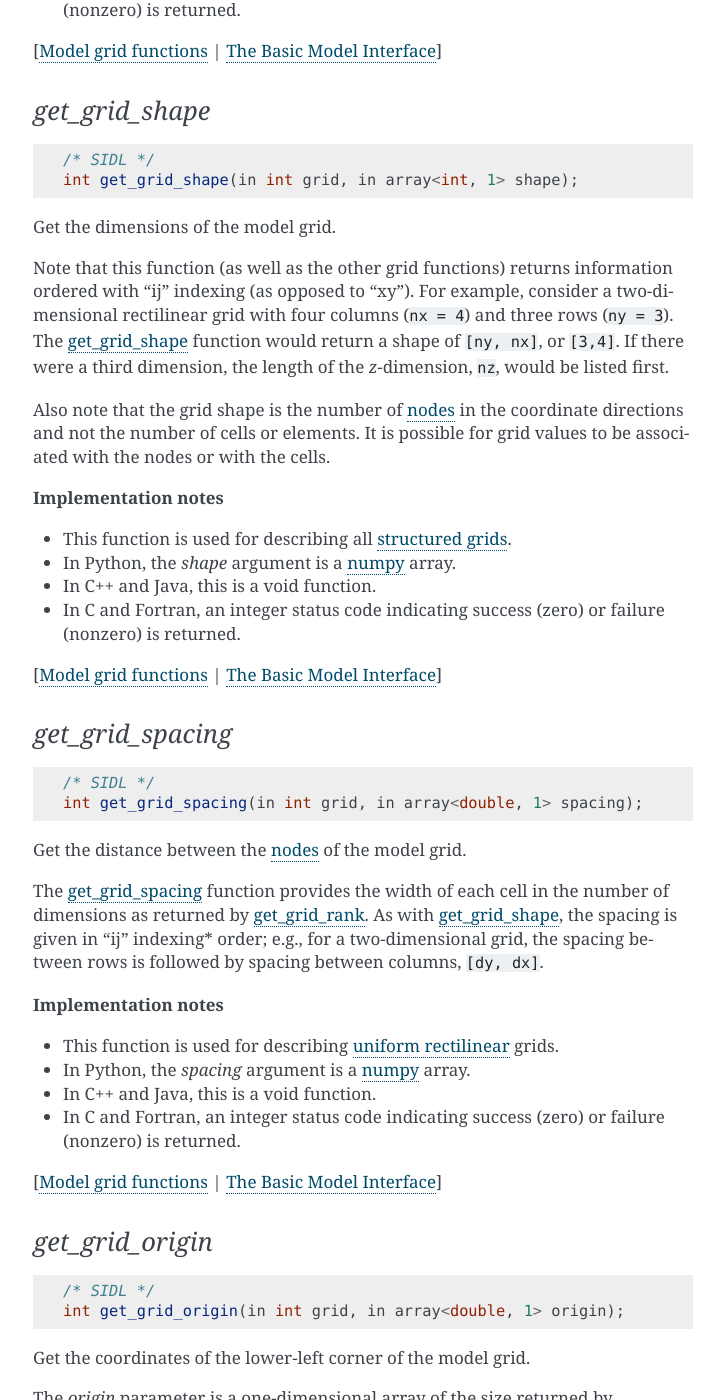
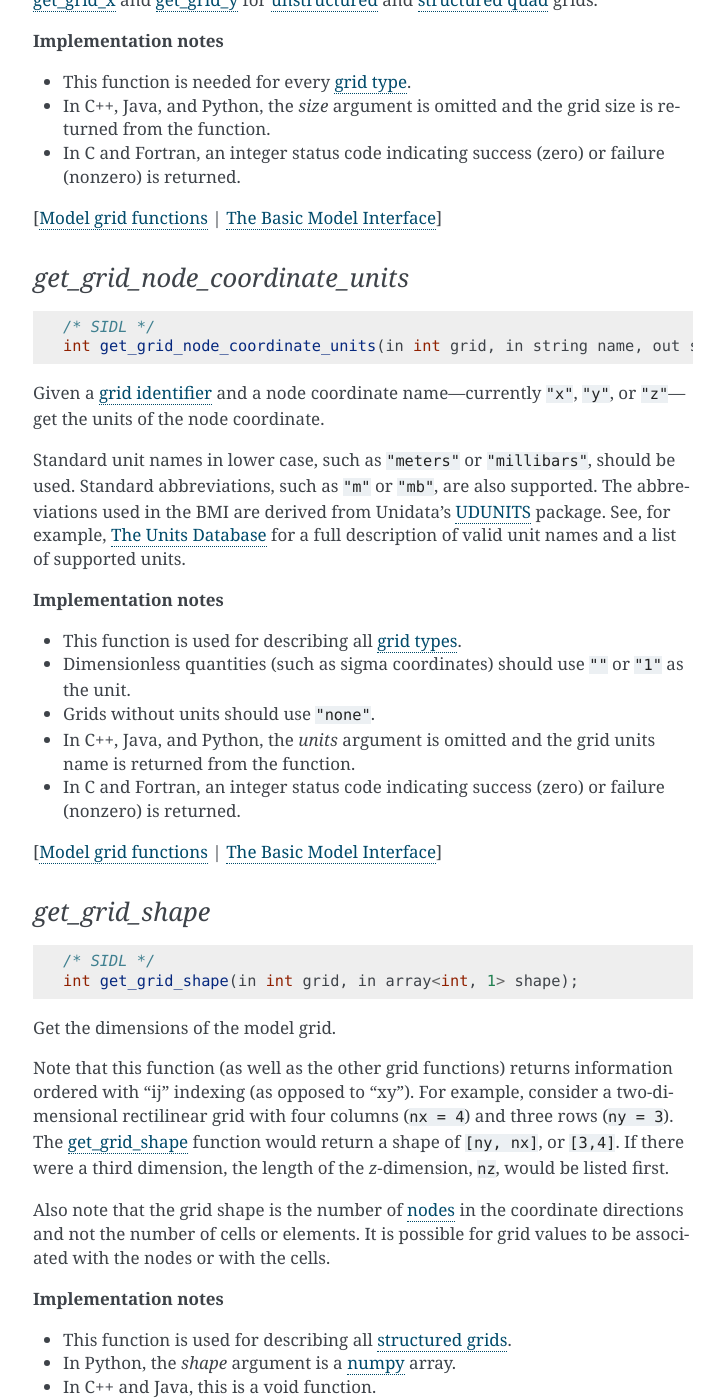
Before and after one commit to csdms/bmi, a Sphinx documentation site: the page built from docs/source/index.rst, in a window 1280 px wide and 1400 px high, scrolled down 18134 px. Shown: the whole window, without its empty margins (387-1111 px from the left). Built offline with Sphinx 7.4.7, drawn with Linux system fonts in a browser that asks for light colours; formulas are drawn with MathJax 3; some of the changed text lies outside the part shown.

Commit message:
Rename get_grid_units to get_grid_node_coordinate_units

```diff
--- a/docs/source/bmi.grid_funcs.rst
+++ b/docs/source/bmi.grid_funcs.rst
@@ -117,6 +117,44 @@ for :ref:`unstructured <unstructured_grids>` and
 [:ref:`grid_funcs` | :ref:`basic_model_interface`]
 
 
+.. _get_grid_node_coordinate_units:
+
+*get_grid_node_coordinate_units*
+.................
+
+.. code-block:: java
+
+   /* SIDL */
+   int get_grid_node_coordinate_units(in int grid, in string name, out string units);
+
+Given a :term:`grid identifier`
+and a node coordinate name---currently ``"x"``, ``"y"``, or ``"z"``---get
+the units of the node coordinate.
+
+Standard unit names in lower case,
+such as ``"meters"`` or ``"millibars"``,
+should be used.
+Standard abbreviations,
+such as ``"m"`` or ``"mb"``, are also supported.
+The abbreviations used in the BMI are derived from
+Unidata's `UDUNITS`_ package.
+See, for example, `The Units Database`_ for a
+full description of valid unit names and a list of supported units.
+
+**Implementation notes**
+
+* This function is used for describing all :ref:`grid types <model_grids>`.
+* Dimensionless quantities (such as sigma coordinates)
+  should use ``""`` or ``"1"`` as the unit.
+* Grids without units should use ``"none"``.
+* In C++, Java, and Python, the *units* argument is omitted and the grid
+  units name is returned from the function.
+* In C and Fortran, an integer status code indicating success (zero) or failure
+  (nonzero) is returned.
+
+[:ref:`grid_funcs` | :ref:`basic_model_interface`]
+
+
 .. _get_grid_shape:
 
 *get_grid_shape*
@@ -214,44 +252,6 @@ the origin is given in the column dimension, followed by the row dimension,
   <uniform_rectilinear>` grids.
 * In Python, the *origin* argument is a :term:`numpy <NumPy>` array.
 * In C++ and Java, this is a void function.
-* In C and Fortran, an integer status code indicating success (zero) or failure
-  (nonzero) is returned.
-
-[:ref:`grid_funcs` | :ref:`basic_model_interface`]
-
-
-.. _get_grid_units:
-
-*get_grid_units*
-.................
-
-.. code-block:: java
-
-   /* SIDL */
-   int get_grid_units(in int grid, in string name, out string units);
-
-Given a :term:`grid identifier`
-and a dimension name---currently ``"x"``, ``"y"``, or ``"z"``---get
-the units of the grid dimension.
-
-Standard unit names in lower case,
-such as ``"meters"`` or ``"millibars"``,
-should be used.
-Standard abbreviations,
-such as ``"m"`` or ``"mb"``, are also supported.
-The abbreviations used in the BMI are derived from
-Unidata's `UDUNITS`_ package.
-See, for example, `The Units Database`_ for a
-full description of valid unit names and a list of supported units.
-
-**Implementation notes**
-
-* This function is used for describing all :ref:`grid types <model_grids>`.
-* Dimensionless quantities (such as sigma coordinates)
-  should use ``""`` or ``"1"`` as the unit.
-* Grids without units should use ``"none"``.
-* In C++ and Python, the *units* argument is omitted and the grid
-  units name is returned from the function.
 * In C and Fortran, an integer status code indicating success (zero) or failure
   (nonzero) is returned.
 
--- a/docs/source/bmi.spec.rst
+++ b/docs/source/bmi.spec.rst
@@ -89,52 +89,52 @@ grouped by functional category.
    :align: center
    :widths: 30, 70
 
-   ==============================  =========================================
-   Function                        Description
-   ==============================  =========================================
-   :ref:`initialize`               Perform startup tasks for the model.
-   :ref:`update`                   Advance model state by one time step.
-   :ref:`update_until`             Advance model state until the given time.
-   :ref:`finalize`                 Perform tear-down tasks for the model.
-   :ref:`get_component_name`       Name of the model.
-   :ref:`get_input_item_count`     Count of a model's input variables.
-   :ref:`get_output_item_count`    Count of a model's output variables.
-   :ref:`get_input_var_names`      List of a model's input variables.
-   :ref:`get_output_var_names`     List of a model's output variables.
-   :ref:`get_var_grid`             Get the grid identifier for a variable.
-   :ref:`get_var_type`             Get the data type of a variable.
-   :ref:`get_var_units`            Get the units of a variable.
-   :ref:`get_var_itemsize`         Get the size (in bytes) of one element of a variable.
-   :ref:`get_var_nbytes`           Get the total size (in bytes) of a variable.
-   :ref:`get_var_location`         Get the grid element type of a variable.
-   :ref:`get_current_time`         Current time of the model.
-   :ref:`get_start_time`           Start time of the model.
-   :ref:`get_end_time`             End time of the model.
-   :ref:`get_time_units`           Time units used in the model.
-   :ref:`get_time_step`            Time step used in the model.
-   :ref:`get_value`                Get a copy of values of a given variable.
-   :ref:`get_value_ptr`            Get a reference to the values of a given variable.
-   :ref:`get_value_at_indices`     Get variable values at specific locations.
-   :ref:`set_value`                Set the values of a given variable.
-   :ref:`set_value_at_indices`     Set the values of a variable at specific locations.
-   :ref:`get_grid_rank`            Get the number of dimensions of a computational grid.
-   :ref:`get_grid_size`            Get the total number of elements of a computational grid.
-   :ref:`get_grid_type`            Get the grid type as a string.
-   :ref:`get_grid_shape`           Get the dimensions of a computational grid.
-   :ref:`get_grid_spacing`         Get the spacing between grid nodes.
-   :ref:`get_grid_origin`          Get the origin of a grid.
-   :ref:`get_grid_units`           Get the units of each dimension of a grid.
-   :ref:`get_grid_x`               Get the locations of a grid's nodes in dimension 1.
-   :ref:`get_grid_y`               Get the locations of a grid's nodes in dimension 2.
-   :ref:`get_grid_z`               Get the locations of a grid's nodes in dimension 3.
-   :ref:`get_grid_node_count`      Get the number of nodes in the grid.
-   :ref:`get_grid_edge_count`      Get the number of edges in the grid.
-   :ref:`get_grid_face_count`      Get the number of faces in the grid.
-   :ref:`get_grid_edge_nodes`      Get the edge-node connectivity.
-   :ref:`get_grid_face_edges`      Get the face-edge connectivity.
-   :ref:`get_grid_face_nodes`      Get the face-node connectivity.
-   :ref:`get_grid_nodes_per_face`  Get the number of nodes for each face.
-   ==============================  =========================================
+   ===================================== =========================================
+   Function                              Description
+   ===================================== =========================================
+   :ref:`initialize`                     Perform startup tasks for the model.
+   :ref:`update`                         Advance model state by one time step.
+   :ref:`update_until`                   Advance model state until the given time.
+   :ref:`finalize`                       Perform tear-down tasks for the model.
+   :ref:`get_component_name`             Name of the model.
+   :ref:`get_input_item_count`           Count of a model's input variables.
+   :ref:`get_output_item_count`          Count of a model's output variables.
+   :ref:`get_input_var_names`            List of a model's input variables.
+   :ref:`get_output_var_names`           List of a model's output variables.
+   :ref:`get_var_grid`                   Get the grid identifier for a variable.
+   :ref:`get_var_type`                   Get the data type of a variable.
+   :ref:`get_var_units`                  Get the units of a variable.
+   :ref:`get_var_itemsize`               Get the size (in bytes) of one element of a variable.
+   :ref:`get_var_nbytes`                 Get the total size (in bytes) of a variable.
+   :ref:`get_var_location`               Get the grid element type of a variable.
+   :ref:`get_current_time`               Current time of the model.
+   :ref:`get_start_time`                 Start time of the model.
+   :ref:`get_end_time`                   End time of the model.
+   :ref:`get_time_units`                 Time units used in the model.
+   :ref:`get_time_step`                  Time step used in the model.
+   :ref:`get_value`                      Get a copy of values of a given variable.
+   :ref:`get_value_ptr`                  Get a reference to the values of a given variable.
+   :ref:`get_value_at_indices`           Get variable values at specific locations.
+   :ref:`set_value`                      Set the values of a given variable.
+   :ref:`set_value_at_indices`           Set the values of a variable at specific locations.
+   :ref:`get_grid_rank`                  Get the number of dimensions of a computational grid.
+   :ref:`get_grid_size`                  Get the total number of elements of a computational grid.
+   :ref:`get_grid_type`                  Get the grid type as a string.
+   :ref:`get_grid_node_coordinate_units` Get the units of each dimension of a grid.
+   :ref:`get_grid_shape`                 Get the dimensions of a computational grid.
+   :ref:`get_grid_spacing`               Get the spacing between grid nodes.
+   :ref:`get_grid_origin`                Get the origin of a grid.
+   :ref:`get_grid_x`                     Get the locations of a grid's nodes in dimension 1.
+   :ref:`get_grid_y`                     Get the locations of a grid's nodes in dimension 2.
+   :ref:`get_grid_z`                     Get the locations of a grid's nodes in dimension 3.
+   :ref:`get_grid_node_count`            Get the number of nodes in the grid.
+   :ref:`get_grid_edge_count`            Get the number of edges in the grid.
+   :ref:`get_grid_face_count`            Get the number of faces in the grid.
+   :ref:`get_grid_edge_nodes`            Get the edge-node connectivity.
+   :ref:`get_grid_face_edges`            Get the face-edge connectivity.
+   :ref:`get_grid_face_nodes`            Get the face-node connectivity.
+   :ref:`get_grid_nodes_per_face`        Get the number of nodes for each face.
+   ===================================== =========================================
 
 .. include:: bmi.control_funcs.rst
 .. include:: bmi.info_funcs.rst
```
Also changed, not shown: docs/source/model_grids.rst (+4 -4 lines), 1 other file.
